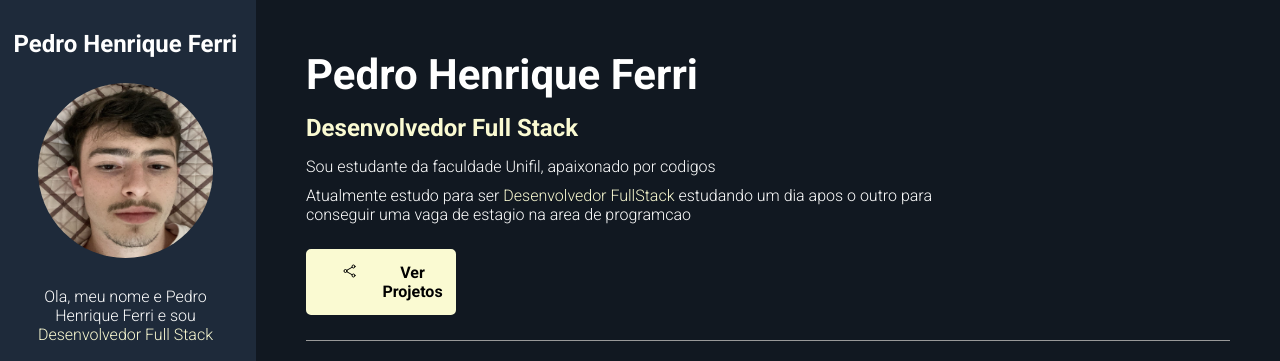
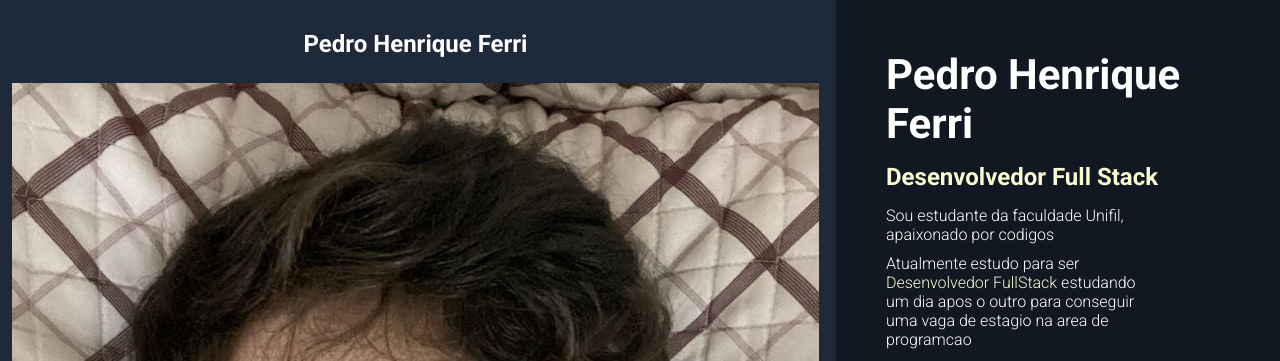
Before and after one commit to P3dr7/P3dr7.github.io, a plain HTML site: page index.html in a window 1280 px wide. Shown: the top 361 px of the page. Drawn offline with nearby package versions, Linux system fonts and the light colour scheme.

Commit message:
Colocando Imagem

```diff
--- a/index.html
+++ b/index.html
@@ -18,7 +18,7 @@
     <main id="container">
         <aside id="bio-container">
             <h2>Pedro Henrique Ferri</h2>
-            <img id="bio-img" src="img/pedro.jpeg" alt="Pedro Henrique Ferri">
+            <img id="bio-img/pedro.jpeg" src="img/pedro.jpeg" alt="Pedro Henrique Ferri">
             <p>Ola, meu nome e Pedro Henrique Ferri e sou <span class="highlight">Desenvolvedor Full Stack</span></p>
             <p id="welcome-text">Seja bem-vindo!</p>
             <ul id="social-container">
```
